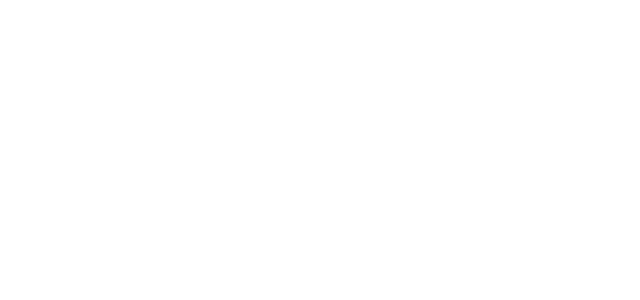
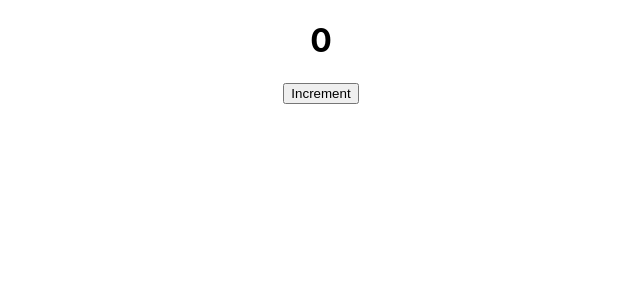
Before and after one commit to Ssharma0355/react-machine-coding, a React (Create React App) app: page / in a window 1280 px wide. Shown: the top 300 px of the page, without its empty margins (319-959 px from the left). Built offline with nearby package versions, Linux system fonts and the light colour scheme.

Commit message:
Life cycle is done

```diff
--- a/src/App.js
+++ b/src/App.js
@@ -24,7 +24,7 @@ function App() {
        {/* <ParentProgress /> */}
 
        {/* Life Cycle Method  */}
-       {/* <LifeClass /> */}
+       <LifeClass />
     </div>
   );
 }
--- /dev/null
+++ b/src/life-cycle-method/CounterLife.js
@@ -0,0 +1,22 @@
+import React, { Component } from 'react'
+
+export default class CounterLife extends Component {
+    componentDidUpdate(prevprops, prevstate){
+
+        console.log(prevprops.number);
+        console.log(this.props.number);
+        if(prevprops.number != this.props.number){
+            console.log("Component get Updated!")
+        }
+    }
+    componentWillUnmount(){
+        console.log("Component Unmounted")
+    }
+  render() {
+    return (
+      <div>
+        <h1>{this.props.number}</h1>
+      </div>
+    )
+  }
+}
--- a/src/life-cycle-method/LifeClass.js
+++ b/src/life-cycle-method/LifeClass.js
@@ -1,7 +1,9 @@
-import React, { Component } from 'react'
+import React, { Component } from 'react';
+import CounterLife from './CounterLife';
 
 export default class LifeClass extends Component {
 
+    // constructor is also a lifecycle method to hold value before render
     constructor(){
         super();
 
@@ -12,9 +14,9 @@ export default class LifeClass extends Component {
     componentDidMount(){
         console.log("Component did mount it render 1st time after component gets rendered")
     }
-    componentDidUpdate(){
-        console.log("State is updated")
-    }
+    // componentDidUpdate(){
+    //     console.log("State is updated")
+    // }
     componentWillUnmount(){
         console.log("Component Did Unmount")
     }
@@ -22,10 +24,11 @@ export default class LifeClass extends Component {
     increment(){
         this.setState({count: this.state.count+1})
     }
+    // render is also an lifecycle method to interpret the JSX
   render() {
     return (
       <div>
-        <h1>{this.state.count}</h1>
+        <CounterLife number={this.state.count} />
         <button onClick={()=>this.increment()}>Increment</button>
       </div>
     )
```
